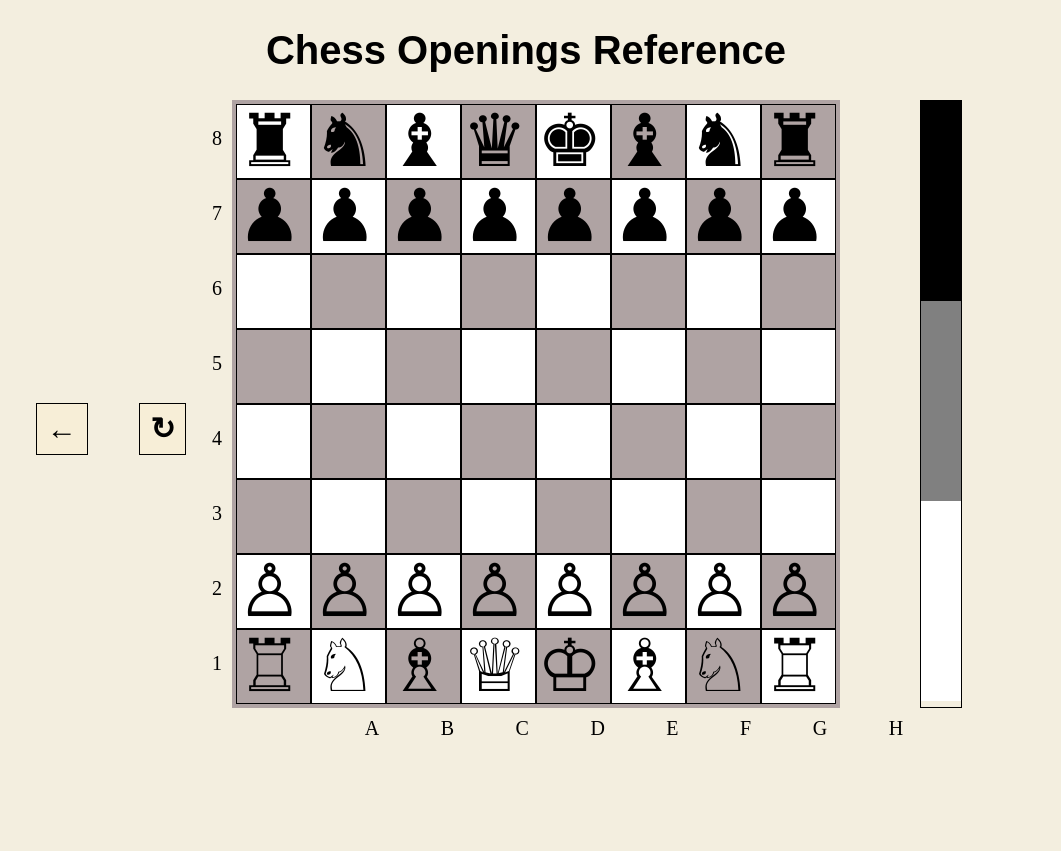
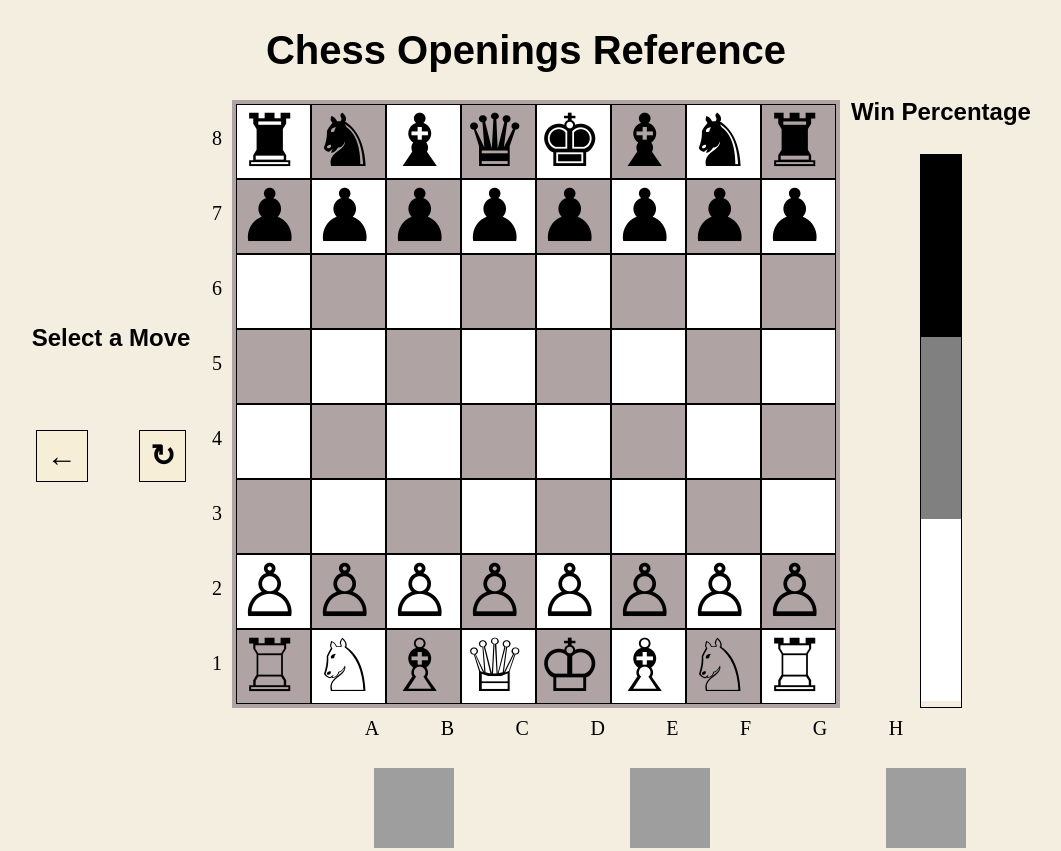
Before and after one commit to Onaconnapuna/JavaScript-Project, a website built with webpack: page index.html in a window 1280 px wide. Shown: the whole page, without its empty margins (114-1175 px from the left). Before the commit the page ends 800 px from the top, so only its background shows below. Built offline with Linux system fonts and the light colour scheme; no server answers; grey boxes are pictures that could not be loaded.

Commit message:
links added

```diff
--- a/index.html
+++ b/index.html
@@ -29,6 +29,7 @@
 
     <div id="main-interface">
       <div id="moves-buttons">
+        <div id="select"> Select a Move</div>
         <div id="moves"></div>
         <div id="buttons">
           <div class="button-container">
@@ -52,6 +53,7 @@
       </div>
       <div id="board"></div>
       <div id='meter-container'>
+          <div id="win-percentage">Win Percentage</div>
           <div id='meter'>
             <div id="black">
               <div id="black-percentage"> 33% </div>
@@ -72,7 +74,7 @@
         <div>Black</div>
     </div> -->
 
-  <div id= AlphaGrid>
+  <div id='AlphaGrid'>
         <div>A</div>
         <div>B</div>
         <div>C</div>
@@ -83,6 +85,12 @@
         <div>H</div>
     </div>
 
+  <div id="links">
+    <a target='_blank' href="https://github.com/Onaconnapuna"> <img src="https://upload.wikimedia.org/wikipedia/commons/thumb/9/91/Octicons-mark-github.svg/2048px-Octicons-mark-github.svg.png" alt=""></a>
+    <a target='_blank' href="https://www.linkedin.com/in/connor-germain-04ab10188/"> <img src="https://image.similarpng.com/very-thumbnail/2021/01/Black-linkedin-logo-design-on-transparent-background-PNG.png" alt=""></a>
+    <a target='_blank' href="https://angel.co/profile/edit/overview"> <img src="https://angel.co/images/shared/peace_large.jpg" alt=""></a>
+  </div>
+
 
 </body>
 
--- a/src/scripts/best_moves.js
+++ b/src/scripts/best_moves.js
@@ -25,10 +25,6 @@ class BestMoves {
     // }
 
     navButtons() {
-
-      // let table = document.getElementsByClassName('MovesReference');
-      // let moveIcons = table[0].childNodes;
-
 
       let backButton = document.getElementById('back-button')
       let resetButton = document.getElementById('reset-button')
```
Also changed, not shown: dist/main.css, dist/main.js.
